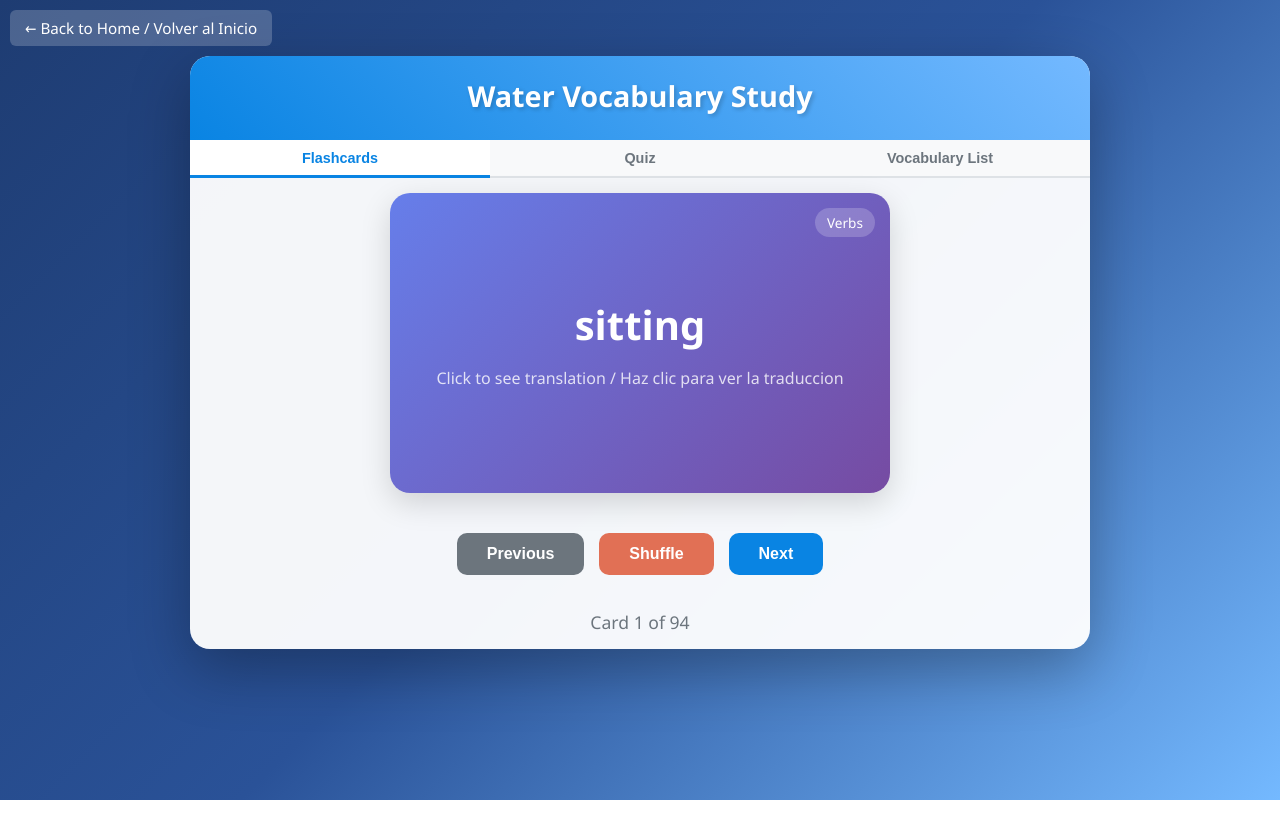
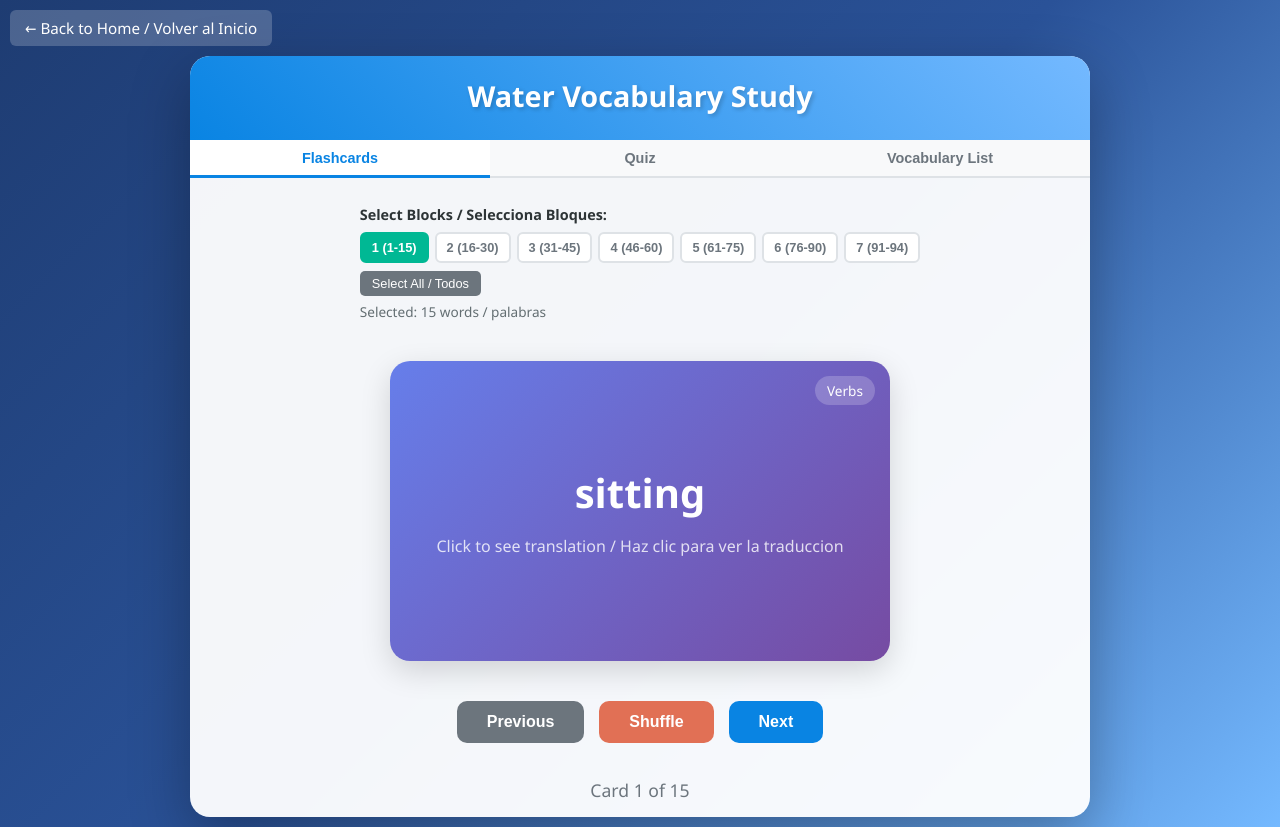
Before and after one commit to oscgre21/plan_estudio, a website: page public/water-vocabulary-study.html in a window 1280 px wide. Both pictures are taken after a click on the button "Shuffle". Before the commit the page ends 800 px from the top, so only its background shows below. Drawn offline with Linux system fonts and the light colour scheme.

Commit message:
feat: mejora

```diff
--- a/public/water-vocabulary-study.html
+++ b/public/water-vocabulary-study.html
@@ -816,6 +816,18 @@
         <!-- Flashcards Mode -->
         <div class="content active" id="flashcards">
             <div class="flashcard-container">
+                <!-- Flashcard Block Selector -->
+                <div class="block-selector" style="margin-bottom: 20px;">
+                    <label class="block-selector-label">Select Blocks / Selecciona Bloques:</label>
+                    <div class="block-options" id="flashcardBlockOptions">
+                        <!-- Generated by JS -->
+                    </div>
+                    <button class="select-all-btn" onclick="toggleAllFlashcardBlocks()">Select All / Todos</button>
+                    <p style="margin-top: 6px; font-size: 0.85rem; color: #636e72;">
+                        Selected: <span id="flashcardWordsCount">15</span> words / palabras
+                    </p>
+                </div>
+
                 <div class="flashcard" id="flashcard">
                     <div class="flashcard-inner">
                         <div class="flashcard-front">
@@ -1101,13 +1113,15 @@
         let timedOut = false;
 
         // Block State
-        let selectedBlocks = [1]; // Default: block 1
+        let selectedBlocks = [1]; // Default: block 1 (for Quiz)
+        let selectedFlashcardBlocks = [1]; // Default: block 1 (for Flashcards)
         const BLOCK_SIZE = 15;
 
         // Initialize
         document.addEventListener('DOMContentLoaded', function() {
             setupModeTabs();
-            updateFlashcard();
+            generateFlashcardBlockOptions();
+            applyFlashcardBlocks(); // Apply initial block selection
             generateCategoryFilters();
             renderVocabList();
             generateBlockOptions();
@@ -1158,7 +1172,8 @@
         }
 
         function shuffleCards() {
-            shuffledCards = shuffleArray(vocabularyData);
+            const selectedWords = getWordsByBlocks(selectedFlashcardBlocks);
+            shuffledCards = shuffleArray(selectedWords);
             currentCardIndex = 0;
             updateFlashcard();
         }
@@ -1241,6 +1256,70 @@
             const words = getWordsByBlocks(selectedBlocks);
             document.getElementById('selectedWordsCount').textContent = words.length;
             document.getElementById('totalQuestionsDisplay').textContent = words.length;
+        }
+
+        // Flashcard Block Functions
+        function generateFlashcardBlockOptions() {
+            const totalBlocks = getTotalBlocks();
+            const container = document.getElementById('flashcardBlockOptions');
+            let html = '';
+
+            for (let i = 1; i <= totalBlocks; i++) {
+                const start = (i - 1) * BLOCK_SIZE + 1;
+                const end = Math.min(i * BLOCK_SIZE, vocabularyData.length);
+                const isSelected = selectedFlashcardBlocks.includes(i);
+                html += `<button class="block-option ${isSelected ? 'selected' : ''}"
+                                 onclick="toggleFlashcardBlock(${i})" data-flashcard-block="${i}">
+                            ${i} (${start}-${end})
+                         </button>`;
+            }
+            container.innerHTML = html;
+            updateFlashcardSelectedCount();
+        }
+
+        function toggleFlashcardBlock(blockNum) {
+            const index = selectedFlashcardBlocks.indexOf(blockNum);
+            if (index > -1) {
+                if (selectedFlashcardBlocks.length > 1) {
+                    selectedFlashcardBlocks.splice(index, 1);
+                }
+            } else {
+                selectedFlashcardBlocks.push(blockNum);
+            }
+            selectedFlashcardBlocks.sort((a, b) => a - b);
+            updateFlashcardBlockUI();
+            applyFlashcardBlocks();
+        }
+
+        function toggleAllFlashcardBlocks() {
+            const totalBlocks = getTotalBlocks();
+            if (selectedFlashcardBlocks.length === totalBlocks) {
+                selectedFlashcardBlocks = [1];
+            } else {
+                selectedFlashcardBlocks = Array.from({length: totalBlocks}, (_, i) => i + 1);
+            }
+            updateFlashcardBlockUI();
+            applyFlashcardBlocks();
+        }
+
+        function updateFlashcardBlockUI() {
+            document.querySelectorAll('[data-flashcard-block]').forEach(btn => {
+                const blockNum = parseInt(btn.dataset.flashcardBlock);
+                btn.classList.toggle('selected', selectedFlashcardBlocks.includes(blockNum));
+            });
+            updateFlashcardSelectedCount();
+        }
+
+        function updateFlashcardSelectedCount() {
+            const words = getWordsByBlocks(selectedFlashcardBlocks);
+            document.getElementById('flashcardWordsCount').textContent = words.length;
+        }
+
+        function applyFlashcardBlocks() {
+            const selectedWords = getWordsByBlocks(selectedFlashcardBlocks);
+            shuffledCards = shuffleArray(selectedWords);
+            currentCardIndex = 0;
+            updateFlashcard();
         }
 
         // Timer Functions
```
